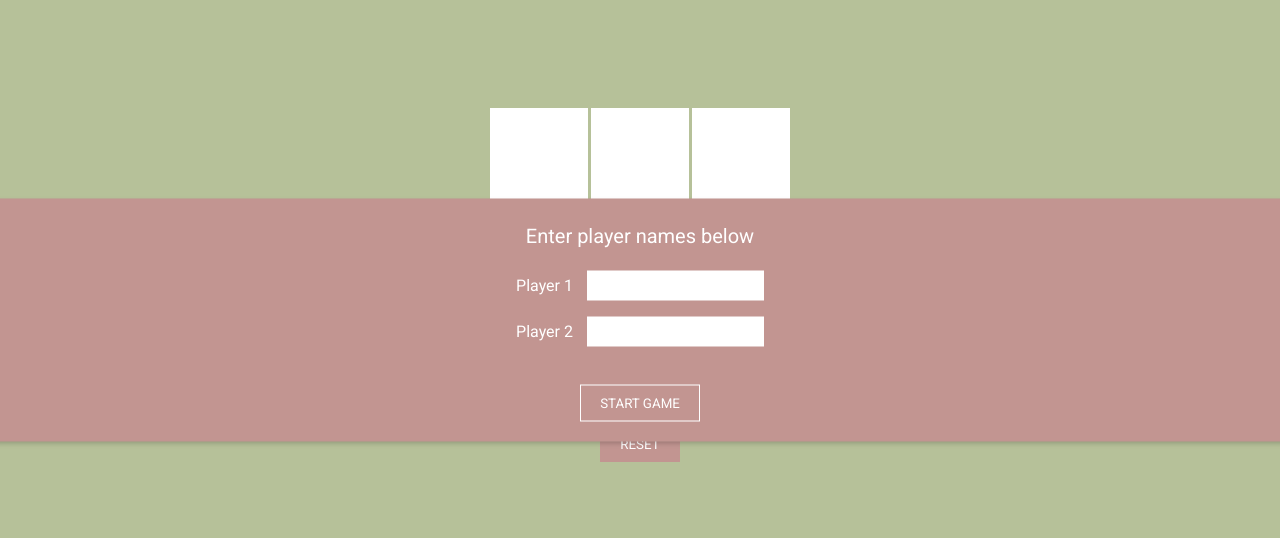
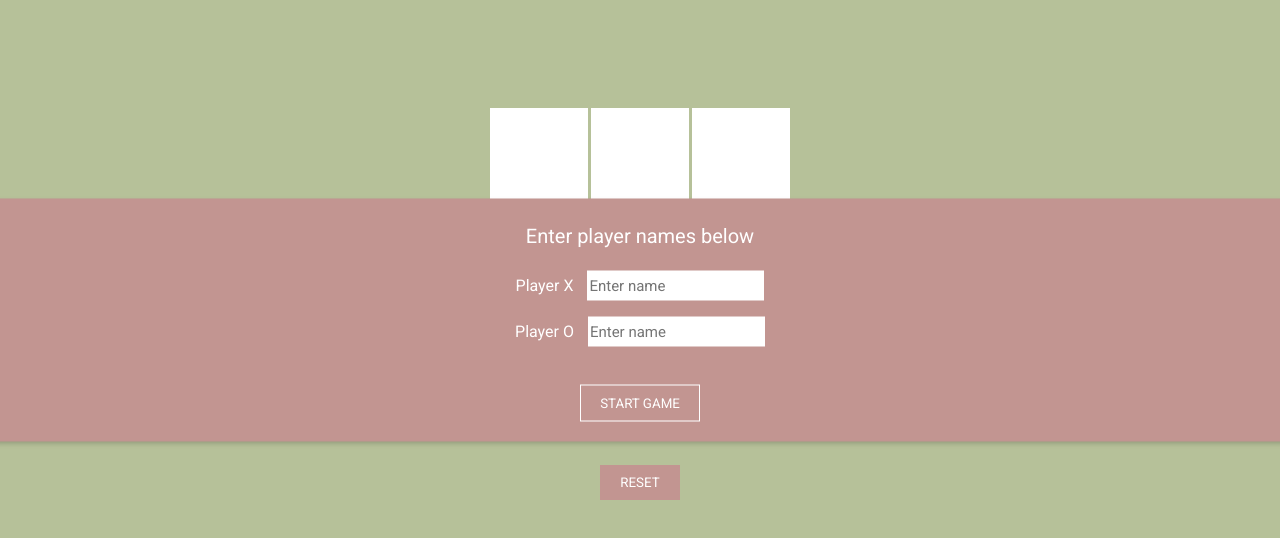
Before and after one commit to erikavar/tic-tac-toe, a plain HTML site: page index.html in a window 1280 px wide. Shown: the top 538 px of the page. Drawn offline with Linux system fonts and the light colour scheme.

Commit message:
tweaked namePopup text + added turn displayer

```diff
--- a/index.html
+++ b/index.html
@@ -23,18 +23,20 @@
         <div id="8" class="spot">&nbsp;</div>
     </div>
     <br>
+    <div class="turnDisplayer">&nbsp;</div>
+    <br>
     <button class="resetter">RESET</button>
 
     <div class="namePopup">
-        <form>
+        <form class="nameForm" >
             <div class="enterNames">Enter player names below</div>
             <div class="playerName">
-                <label for="player1name">Player 1</label>
-                <input type="text" id="player1name" name="player1name"><br>
+                <label for="player1name">Player X</label>
+                <input type="text" id="player1name" name="player1name" placeholder="Enter name"><br>
             </div>
             <div class="playerName">
-                <label for="player2name">Player 2</label>
-                <input type="text" id="player2name" name="player1name"><br>
+                <label for="player2name">Player O</label>
+                <input type="text" id="player2name" name="player1name" placeholder="Enter name"><br>
             </div>
             <button class="startGame">START GAME</button>
         </form>
```
